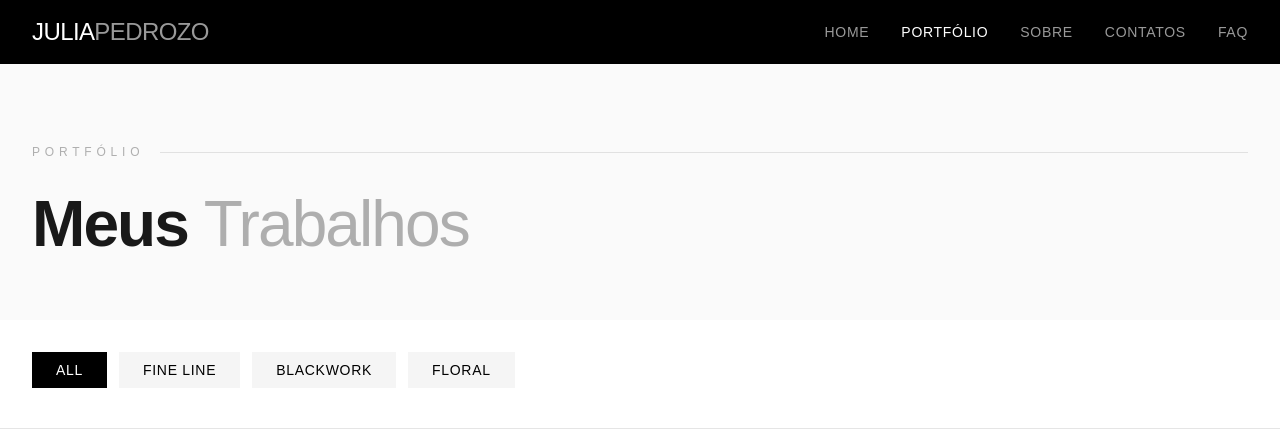
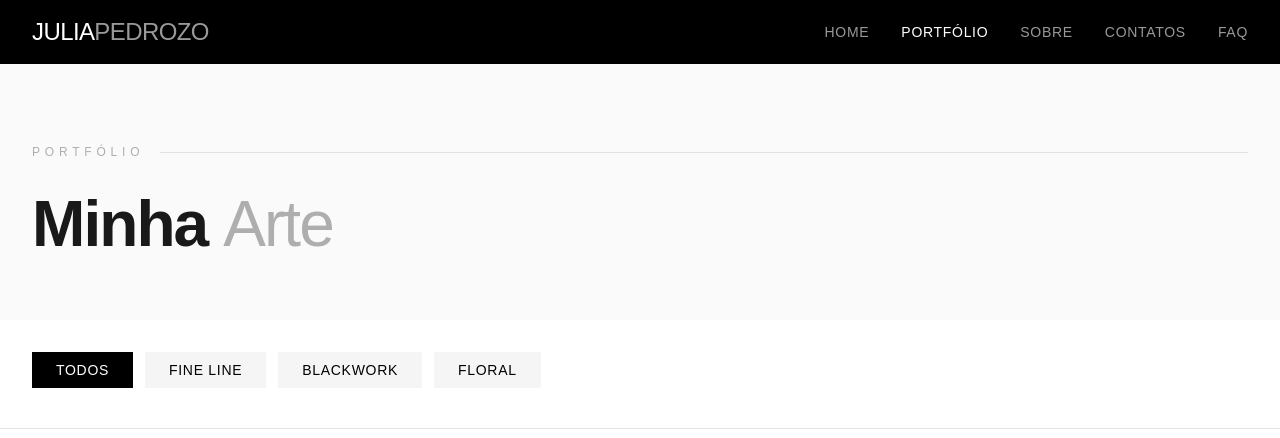
Before and after one commit to jvctrsz/LadingPageTattoo, a Next.js app: page /portfolio in a window 1280 px wide. Shown: the top 438 px of the page. Built offline with nearby package versions, Linux system fonts and the light colour scheme.

Commit message:
altera para todos e title

```diff
--- a/app/Components/portfolio/PortfolioGrid.tsx
+++ b/app/Components/portfolio/PortfolioGrid.tsx
@@ -5,13 +5,13 @@ import { portfolioItems } from "@/src/Utils/mockData";
 import { classNames } from "@/src/miscellaneous";
 import { PortfolioGallery } from "./PortfolioGallery";
 
-const categories = ["All", "Fine Line", "Blackwork", "Floral"];
+const categories = ["Todos", "Fine Line", "Blackwork", "Floral"];
 
 export const PortfolioGrid = () => {
-  const [activeFilter, setActiveFilter] = useState("All");
+  const [activeFilter, setActiveFilter] = useState("Todos");
 
   const filteredItems =
-    activeFilter === "All"
+    activeFilter === "Todos"
       ? portfolioItems
       : portfolioItems.filter((item) => item.category === activeFilter);
 
--- a/app/portfolio/page.tsx
+++ b/app/portfolio/page.tsx
@@ -19,7 +19,7 @@ export const metadata: Metadata = {
 export default function Portfolio() {
   return (
     <main>
-      <PageHeader page="Portfólio" title="Meus" subTitle="Trabalhos" />
+      <PageHeader page="Portfólio" title="Minha" subTitle="Arte" />
       <PortfolioGrid />
     </main>
   );
```
Also changed, not shown: app/Components/home/FeaturedWorksSection.tsx (+8 -2 lines).
